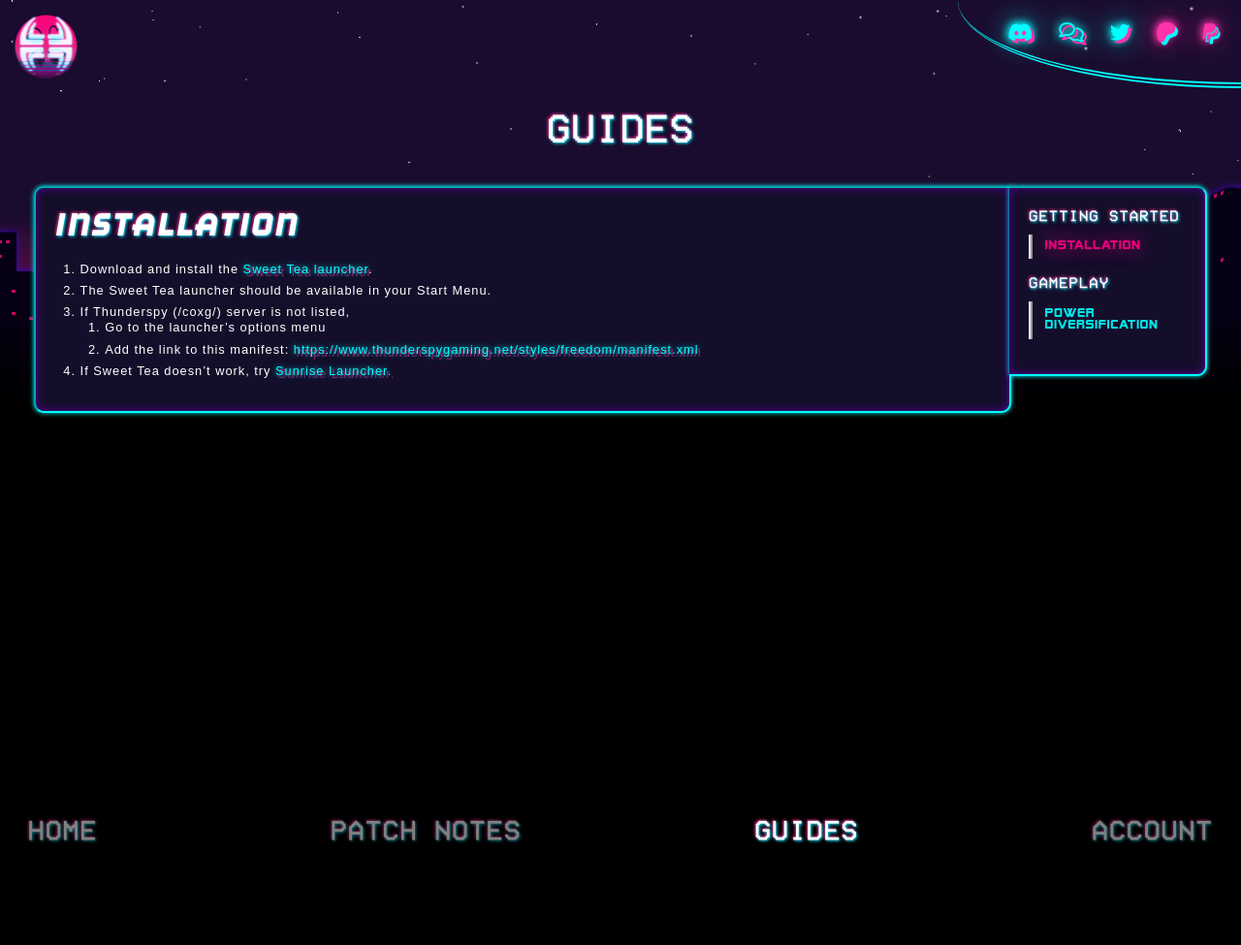
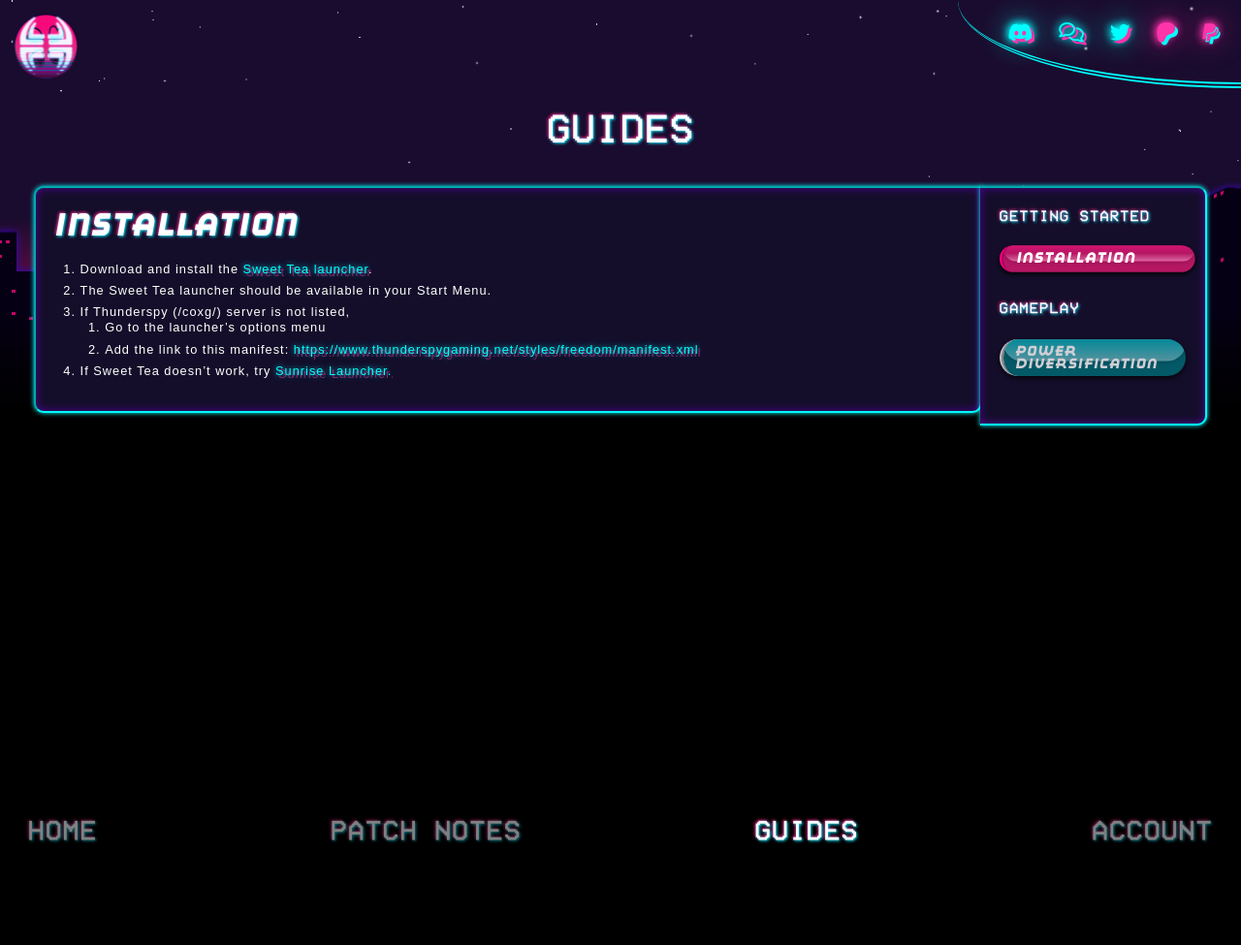
Before and after one commit to crekulon/tspy, a Jekyll site: the page built from guides.md, in a window 1280 px wide. Shown: the whole page at 97% size. Built offline with Jekyll 4.4.1, drawn with Linux system fonts in a browser that asks for light colours; nearby versions of some CDN libraries.

Commit message:
give the guide nav a bit more style

```diff
--- a/_includes/guidenav.html
+++ b/_includes/guidenav.html
@@ -5,7 +5,7 @@
             <span>{{ category.name }}</span>
             {% assign sortedguides = category.items | sort: 'order' %}
             {% for guide in sortedguides %}
-                <a class="noglow {% if page.url == guide.url or page.url == "/guides.html" and guide.title == "Installation" %}currentguide{% endif %}" href="{{ guide.url }}">{{ guide.title }}</a>
+                <a class="noglow selector {% if page.url == guide.url or page.url == "/guides.html" and guide.title == "Installation" %}selected{% endif %}" href="{{ guide.url }}">{{ guide.title }}</a>
             {% endfor %}
         </div>
     {% endfor %}
--- a/coxg.css
+++ b/coxg.css
@@ -1627,16 +1627,14 @@
     padding-left: 1em;
     padding: 0.5em 0.5em 0.5em 1em;
     border-left: 4px ridge;
-    font-family: "Alien Encounters";
     font-size: 0.8em;
 }
 .guidecategory > a ~ a {
     margin-top: 0.5em;
 }
 
-.guidecategory > a:hover, .guidecategory > a.currentguide {
-    color: #ff0084;
-    text-shadow: 0px 0px 20px #ff0084;
+.guidecategory > a:hover, .guidecategory > a.selected {
+    border-left-color: #ff0084;
 }
 
 @media only screen and (max-width: 800px) {
```
